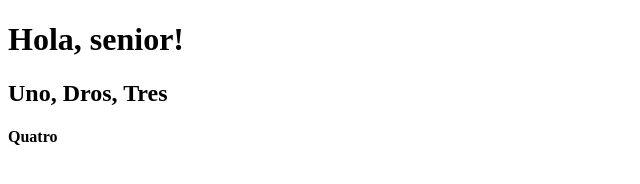
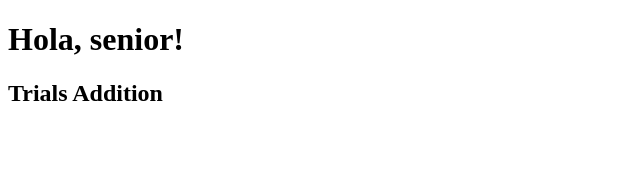
Before and after one commit to raghav8/j1, a plain HTML site: page new.html in a window 1280 px wide. Shown: the whole page, without its empty margins (0-640 px from the left). Drawn offline with Linux system fonts and the light colour scheme.

Commit message:
added to trials branch

```diff
--- a/new.html
+++ b/new.html
@@ -8,7 +8,6 @@
 </head>
 <body>
     <h1>Hola, senior!</h1>
-    <h2>Uno, Dros, Tres</h2>
-    <h4>Quatro</h4>
+    <h2>Trials Addition</h2>
 </body>
 </html>
```
